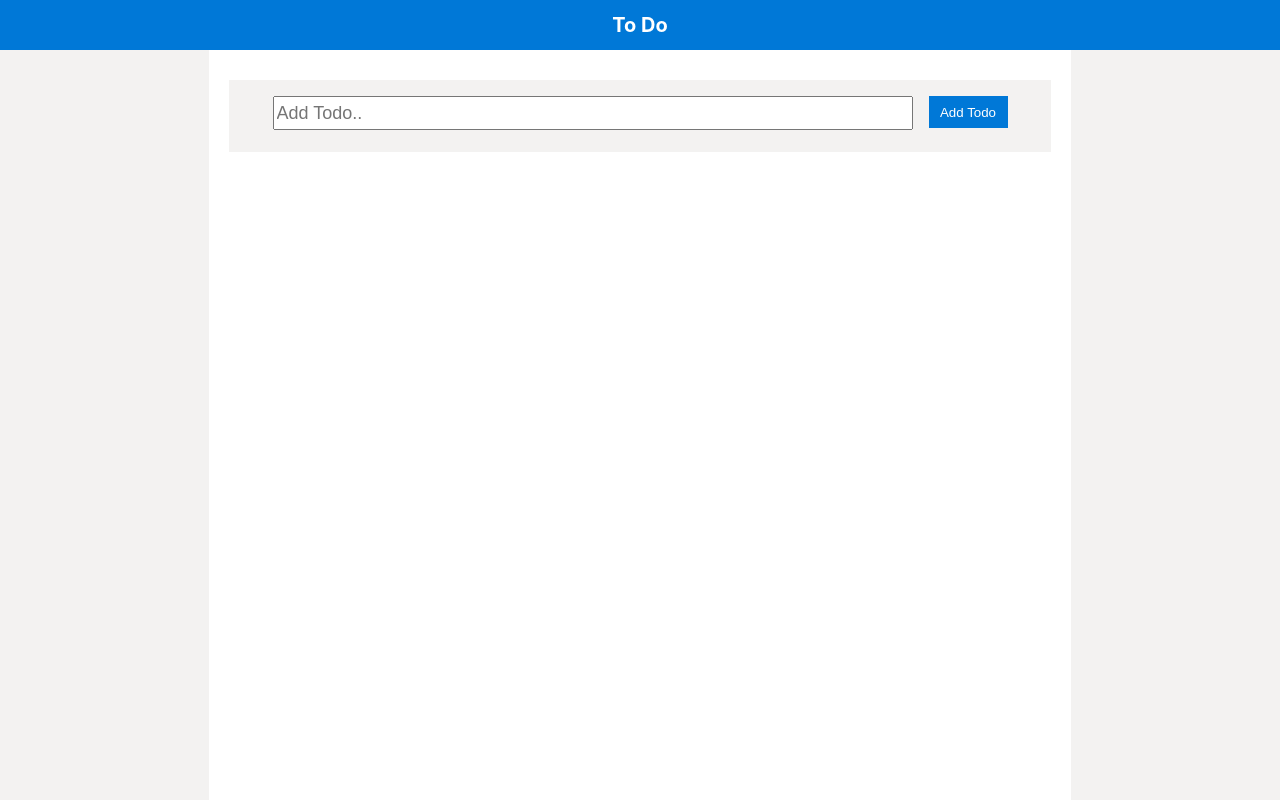
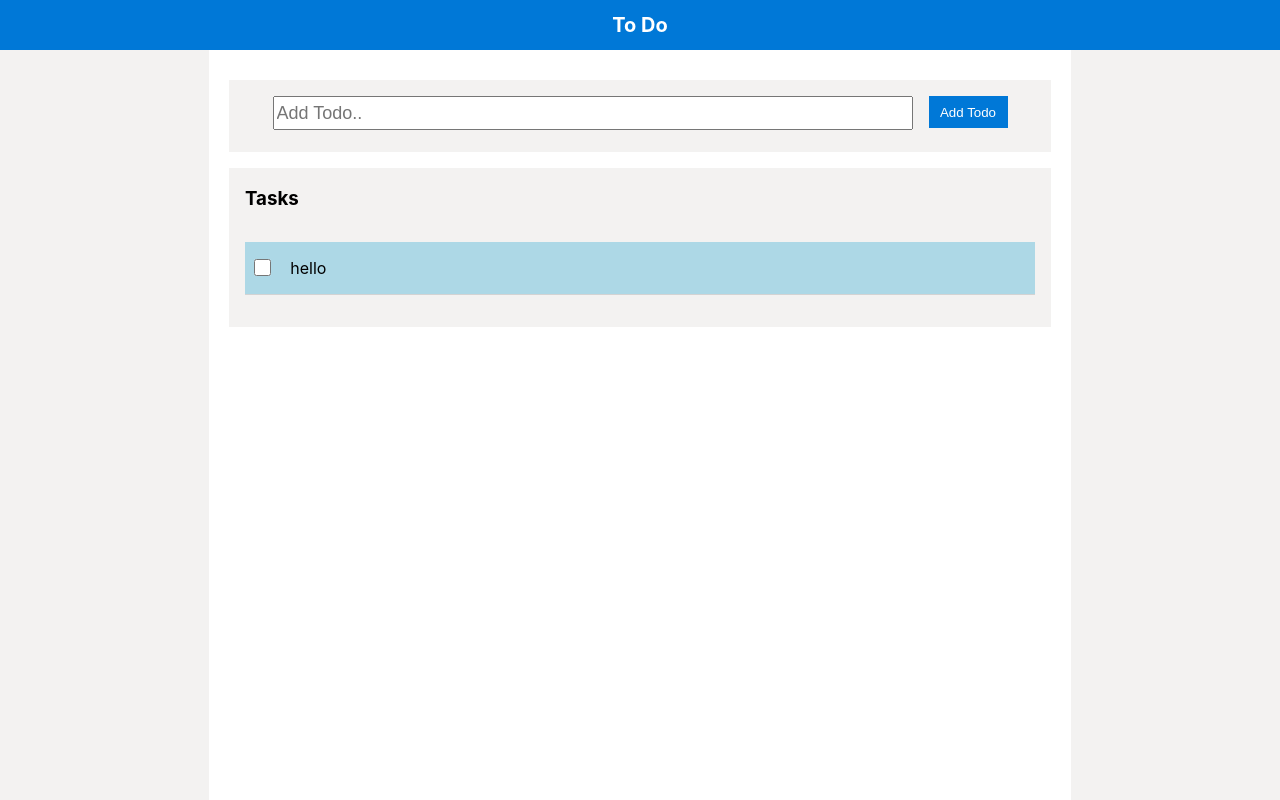
Before and after one commit to pranit1/react-todo, a React (Create React App) app: page / in a window 1280 px wide. Built offline with nearby package versions, Linux system fonts and the light colour scheme.

Commit message:
wiring up input and adding task list

```diff
--- a/src/components/ItemList.tsx
+++ b/src/components/ItemList.tsx
@@ -1,7 +1,7 @@
-import React from "react";
+import React, {useState} from "react";
 import styled from "styled-components";
-import { useAppSelector } from '../app/hooks'
-//import { addTodo,editTodo } from "../features/todoSlice";
+import { useAppSelector, useAppDispatch } from '../app/hooks'
+import { addTodo,editTodo } from "../features/todoSlice";
 import { selectItems } from "../features/todoSlice";
 const TodoApp  = styled.div`
   display: grid;
@@ -39,8 +39,7 @@ const Sidebar = styled.aside`
 `
 
 const Main = styled.main`
-
-grid-area: content;
+  grid-area: content;
   display:flex;
   flex-direction:column;
   justify-content:flex-start;
@@ -69,20 +68,75 @@ const AddButton = styled.button`
   border:#0078d7;
   color:#ffffff;
 `
-
+const TaskContainer = styled.div`
+  background-color:#f3f2f1;
+  display:flex;
+  flex-direction:column;
+  width:790px;
+  justify-content:flex-start;
+  align-items:center;
+  padding:0 1em 0 1em;
+  h3 {
+    padding-top:1em;
+    margin:0 0;
+   align-self:flex-start;
+  }
+`
+const TaskList = styled.ul`
+width:100%;
+padding:1em;
+list-style:none;
+`
+const Task = styled.li`
+display:flex;
+justify-content:flex-start;
+background-color:lightblue;
+border-bottom:1px solid lightgrey;
+padding:0 5px 0 5px;
+p {
+  padding:0 1em 0 1em;
+}
+input['checkbox'] {
+  border-radius: 50%;
+}
+`
+const ItemCheckbox = styled.input.attrs({
+  type: "checkbox",
+})`
+height:1.3em;
+width:1.3em;
+align-self:center;
+`;
 const ItemList: React.FC = () => {
   const items = useAppSelector(selectItems);
-  console.log(items)
+  const dispatch = useAppDispatch()
+  const [todo, setTodo] = useState<string>("");
   return (
    <TodoApp>
     <Header><h1>To Do</h1></Header>
     <Sidebar/>
     <Main>
       <InputContainer>
-        <Input placeholder="Add Todo.."/>
-        <AddButton>Add Todo</AddButton>
+          <Input placeholder="Add Todo.."
+            type="text"
+            onChange={(e) => setTodo(e.target.value)}
+            onKeyUp={(e) => {if(e.key === 'Enter') dispatch(addTodo(todo))}}
+            />
+          <AddButton onClick={() => dispatch(addTodo(todo))}>Add Todo</AddButton>
       </InputContainer>
-
+      <TaskContainer>
+        <h3>
+          Tasks
+        </h3>
+        <TaskList>
+          {items.map((item) => {
+            return <Task key={item.id}>
+             <ItemCheckbox/>
+              <p>{item.text}</p>
+            </Task>
+          })}
+        </TaskList>
+      </TaskContainer>
     </Main>
     <Nav/>
    </TodoApp>
```
